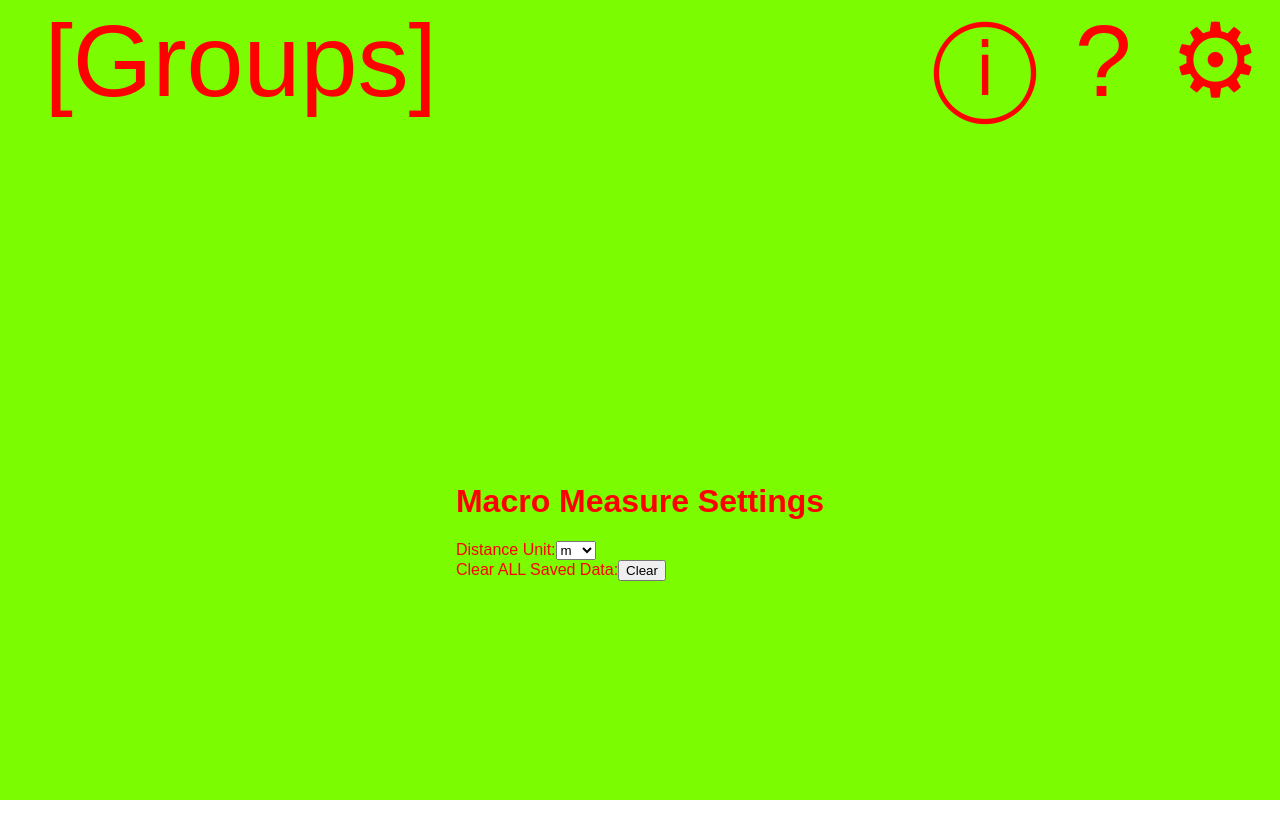
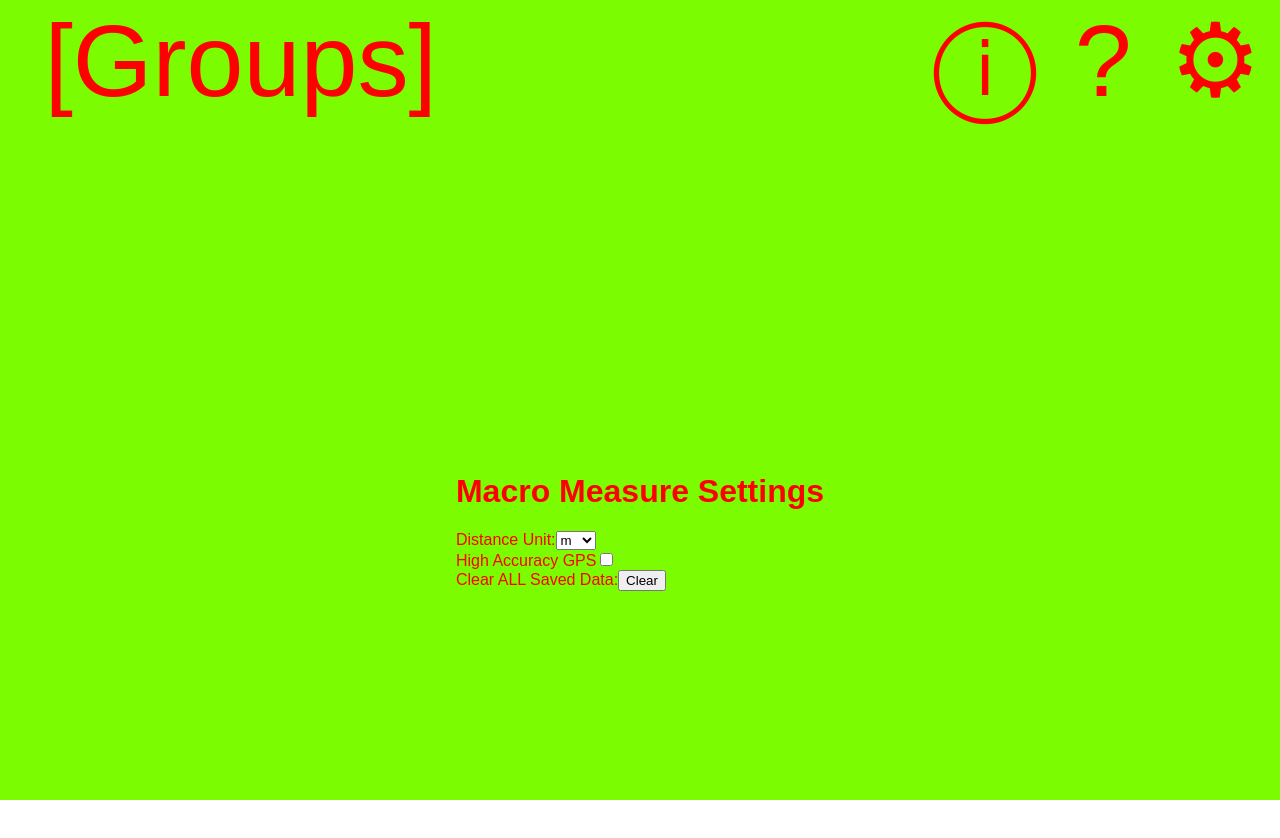
Before and after one commit to jacobpatterson1549/macro-measure, a React (Create React App) app: page / in a window 1280 px wide. Both pictures are taken after a click on the button "edit settings". Shown: the top 838 px of the page. Built offline with nearby package versions, Linux system fonts and the light colour scheme.

Commit message:
adding high accuracy gps setting
+ adding test :D

```diff
--- a/src/App.js
+++ b/src/App.js
@@ -14,6 +14,7 @@ export const App = () => {
 
   const [view, setView] = useLocalStorage('view', DefaultView);
   const [distanceUnit, setDistanceUnit] = useLocalStorage('distanceUnit', DefaultDistanceUnit);
+  const [highAccuracyGPS, setHighAccuracyGPS] = useLocalStorage('highAccuracyGPS', false);
   const [groupIndex, setGroupIndex] = useLocalStorage('groupIndex', 0);
   const [itemIndex, setItemIndex] = useLocalStorage('itemIndex', 0);
   const [groups, setGroups] = useLocalStorage('groups', []);
@@ -101,6 +102,8 @@ export const App = () => {
         return (<Settings
           distanceUnit={distanceUnit}
           setDistanceUnit={setDistanceUnit}
+          highAccuracyGPS={highAccuracyGPS}
+          setHighAccuracyGPS={setHighAccuracyGPS}
           clearStorage={clearLocalStorage}
         />);
       default:
@@ -151,6 +154,7 @@ export const App = () => {
           items={groups[groupIndex].items}
           index={itemIndex}
           distanceUnit={distanceUnit}
+          highAccuracyGPS={highAccuracyGPS}
           createStart={createItemStart}
           createEnd={createItemEnd}
           read={readItem}
--- a/src/Geolocation.js
+++ b/src/Geolocation.js
@@ -6,6 +6,7 @@ const needsLocation = (view) => ['item-read', 'item-create'].includes(view);
 
 export const Geolocation = ({
     view, // the current page
+    highAccuracyGPS, // enables the GPS to be more precise
     newItem, // func to create a new item from a latLng
     setItem, // func to set the item
     setCurrentLatLng, // func to set the current latLng
@@ -36,11 +37,11 @@ export const Geolocation = ({
         const success = setPosition;
         const error = disable;
         const options = {
-            enableHighAccuracy: false, // TODO: allow this to be a setting
+            enableHighAccuracy: highAccuracyGPS,
         };
         stopTimer();
         setTimerID(navigator.geolocation.watchPosition(success, error, options));
-    }, [disable, setPosition, stopTimer, setTimerID]);
+    }, [highAccuracyGPS, disable, setPosition, stopTimer, setTimerID]);
 
     useEffect(() => {
         if (needsLocation(view) && timerID === null) {
--- a/src/Item.js
+++ b/src/Item.js
@@ -23,6 +23,7 @@ export const Item = ({
     index, // the index of the item being shown
     items, // the items in the group
     distanceUnit, // the distance length between positions
+    highAccuracyGPS, // enables the GPS to be more precise
     createStart, // function called to create a new item
     createEnd, // (name, lat, lng): function called to create an item
     read, //(delta): function called to read the item at the offset from the index
@@ -234,6 +235,7 @@ export const Item = ({
         <div className="Item">
             <Geolocation
                 view={view}
+                highAccuracyGPS={highAccuracyGPS}
                 newItem={newItem}
                 setItem={setItem}
                 setCurrentLatLng={setCurrentLatLng}
--- a/src/Settings.js
+++ b/src/Settings.js
@@ -13,6 +13,8 @@ const distanceUnits = [
 export const Settings = ({
     distanceUnit, // the distance length between positions
     setDistanceUnit, // function to set the distance unit
+    highAccuracyGPS, // enables the GPS to be more precise
+    setHighAccuracyGPS, // function to toggle using high GPS accuracy
     clearStorage, // function to clear all state
 }) => (
     <div>
@@ -25,6 +27,10 @@ export const Settings = ({
                 </select>
             </label>
             <label>
+                <span>High Accuracy GPS</span>
+                <input type="checkbox" checked={highAccuracyGPS} onChange={(event) => setHighAccuracyGPS(event.target.checked)} />
+            </label>
+            <label>
                 <span>Clear ALL Saved Data:</span>
                 <ButtonInput value="Clear" onClick={clearStorage} />
             </label>
```
Also changed, not shown: 1 other file (tests, documents, lock files or other folders).
